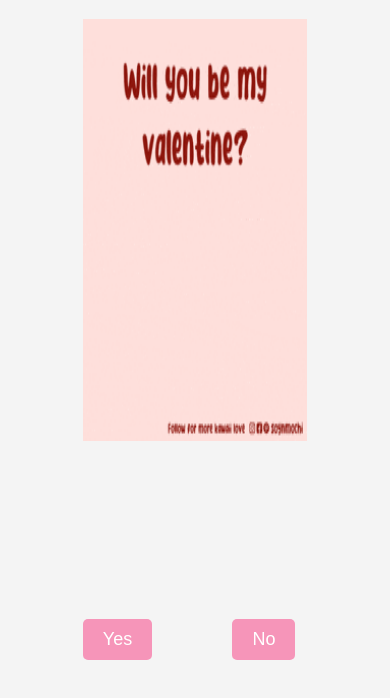
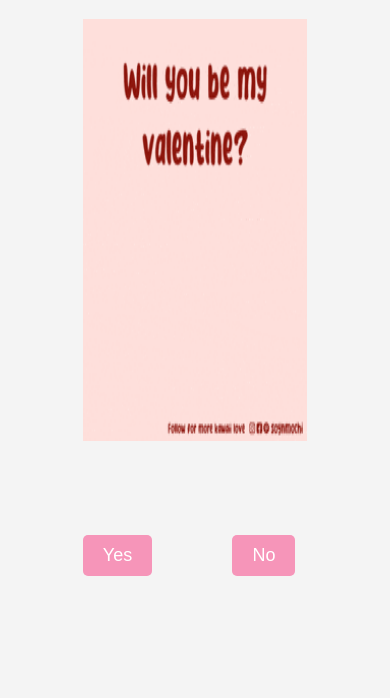
Before and after one commit to officialOmStha/valenPrank, a plain HTML site: page index.html in a window 390 px wide. Shown: the part 106-804 px from the top of the page. Drawn offline with Linux system fonts and the light colour scheme.

Commit message:
Update style.css
position of button in mobile

```diff
--- a/style.css
+++ b/style.css
@@ -49,13 +49,17 @@ button {
 }
 
 @media(max-width: 410px){
+    body{
+        height: 100vh;
+        overflow: hidden;
+    }
     #prankButton{
         left: 60%;
-        top: 85%;
+        top: 75%;
     }
 
     #yes{
-        top: 85%;
+        top: 75%;
         left: 20%;
     }
 
```
